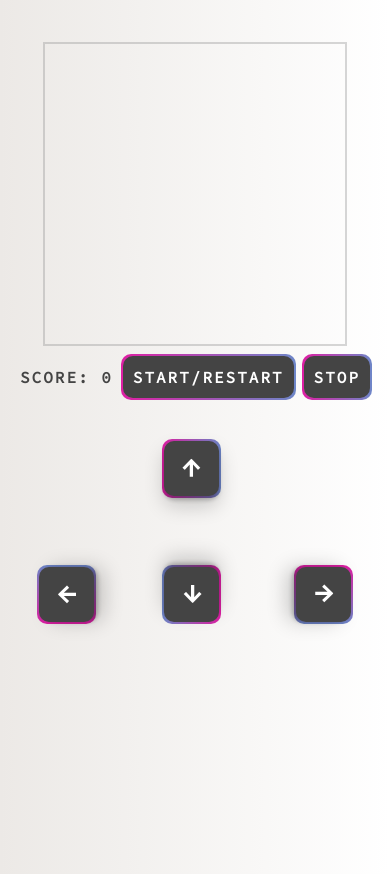
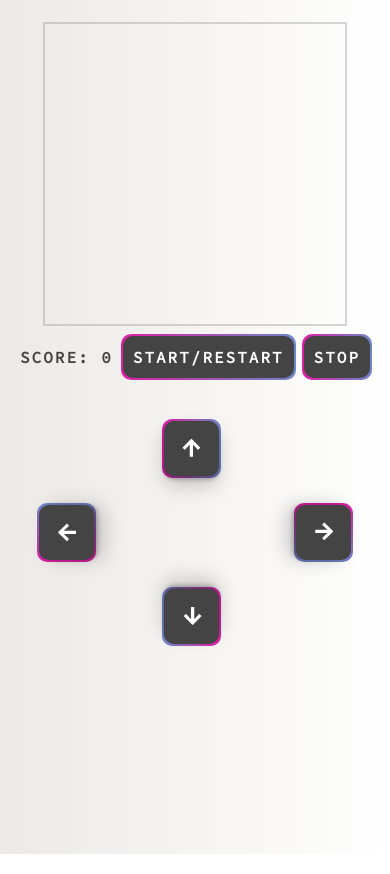
Before and after one commit to pavelzolotin/snake-game, a website: page index.html in a window 390 px wide. Drawn offline with Linux system fonts and the light colour scheme.

Commit message:
change mobile buttons positions

```diff
--- a/sass/style.scss
+++ b/sass/style.scss
@@ -26,7 +26,7 @@ body {
   @media (max-width:767px) {
     justify-content: space-around;
     height: 100vh;
-    margin: 3rem 0 0 0;
+    margin: 1rem 0 0 0;
   }
 }
 
@@ -197,21 +197,21 @@ body {
 
     &:nth-child(2) {
       position: absolute;
-      top: 30%;
+      top: 20%;
       right: 10%;
       transform: rotate(90deg);
     }
 
     &:nth-child(3) {
       position: absolute;
-      top: 30%;
+      top: 40%;
       left: 42%;
       transform: rotate(180deg);
     }
 
     &:nth-child(4) {
       position: absolute;
-      top: 30%;
+      top: 20%;
       left: 10%;
       transform: rotate(-90deg);
     }
```
Also changed, not shown: assets/css/style.css.
